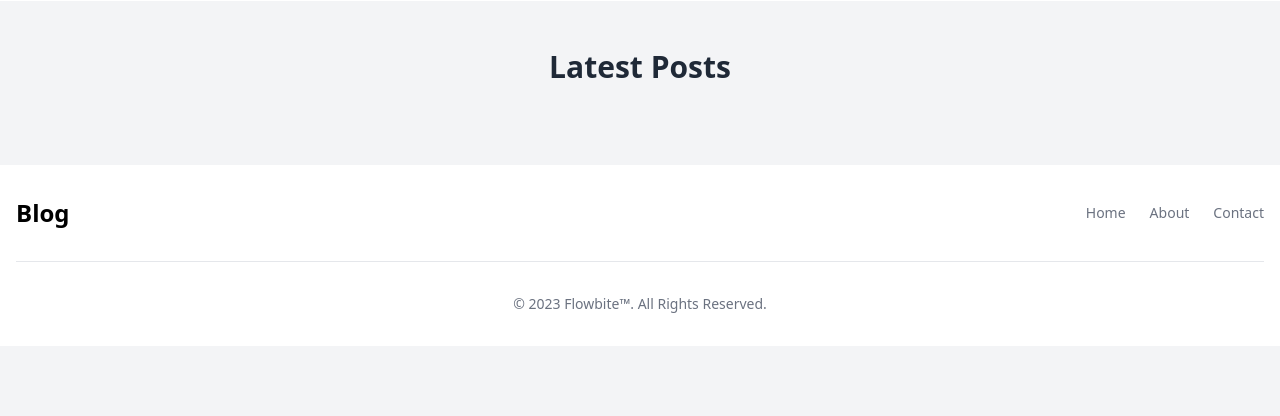
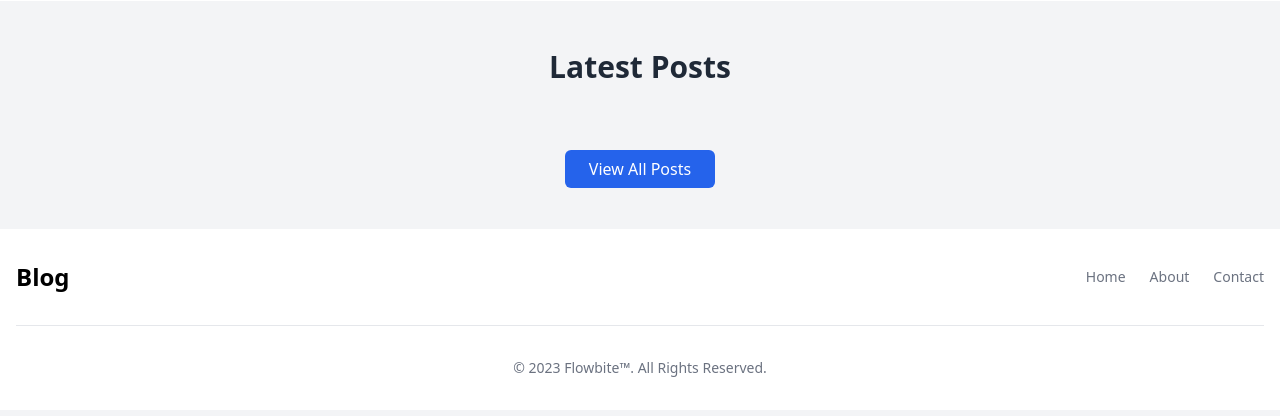
Before and after one commit to Youssef-Chibane/Django-Blog, a Django app: page / in a window 1280 px wide. Shown: the part 287-703 px from the top of the page. Run offline with Django 5.2, Linux system fonts and the light colour scheme; data that the repository does not hold is empty; some libraries are stand-ins or nearby versions.

Commit message:
view all posts button

```diff
--- a/blog/templates/blog/home.html
+++ b/blog/templates/blog/home.html
@@ -35,6 +35,13 @@
                     </div>
                 {% endfor %}
             </div>
+                <!-- View All Posts Button -->
+                <div class="text-center mt-10">
+                    <a href="{% url 'posts' %}"
+                        class="bg-blue-600 text-white px-6 py-2 rounded-md hover:bg-blue-700 transition duration-300">
+                        View All Posts
+                    </a>
+                </div>
         </div>
     </section>
     {% include 'blog/footer.html' %}
```
